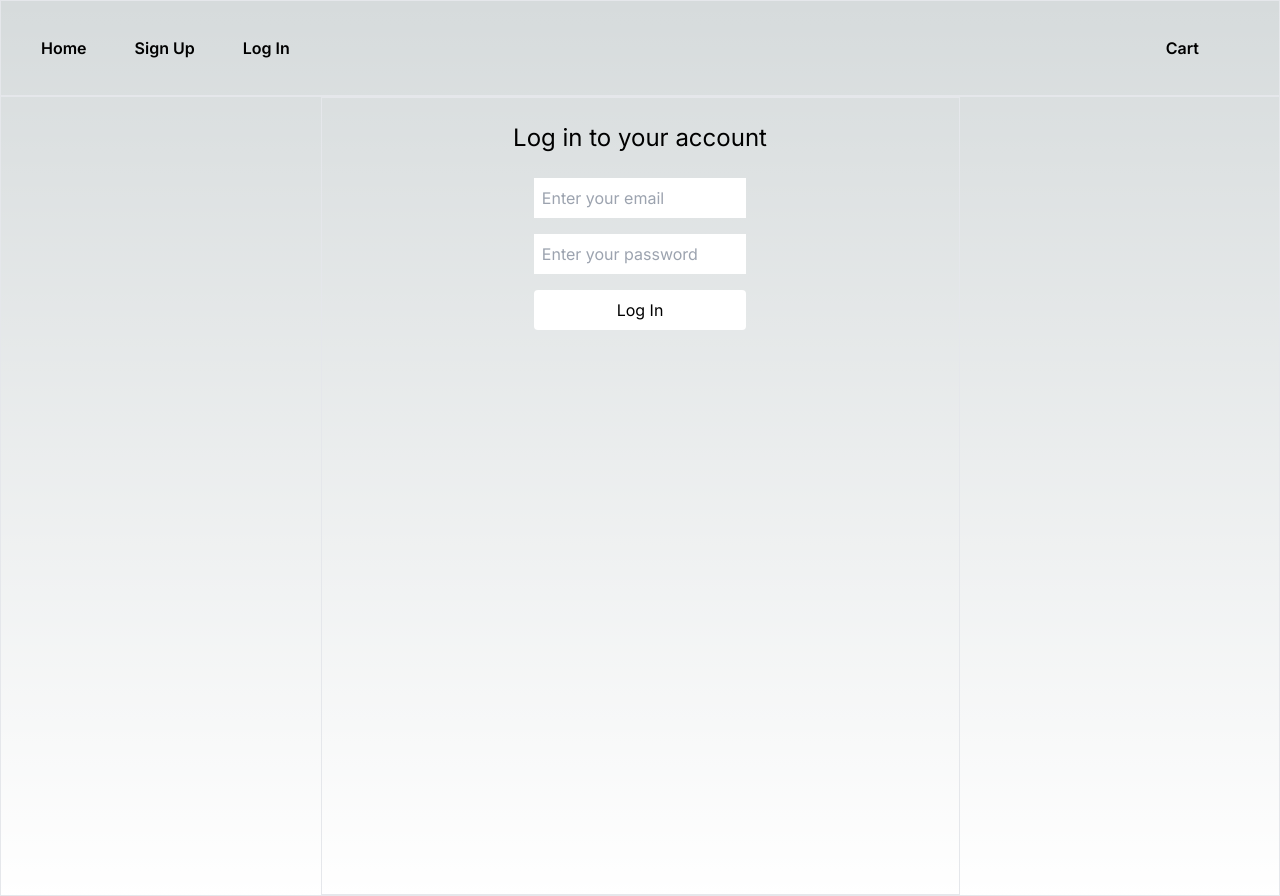
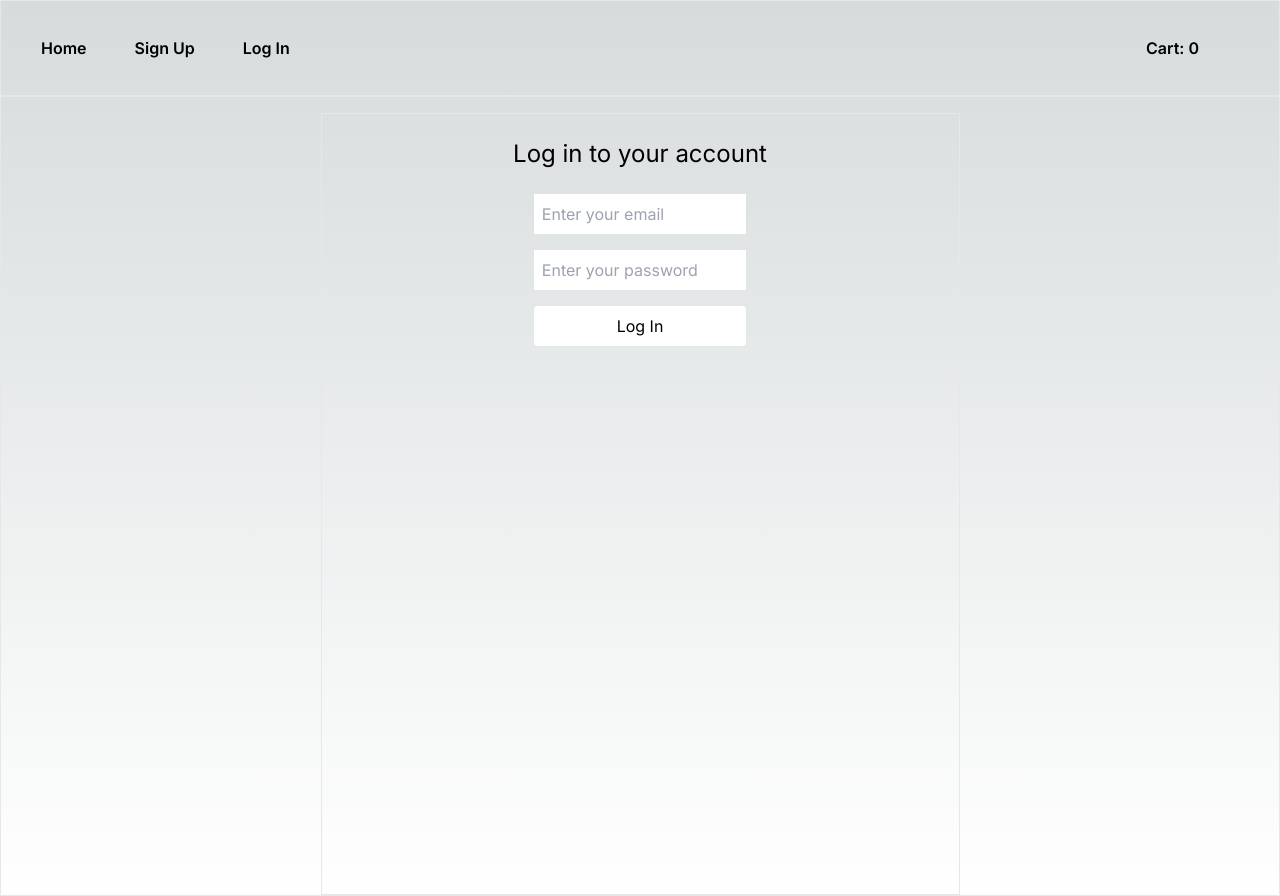
Before and after one commit to simongergely1013/kadasolutions-test-app, a Next.js app: page /login in a window 1280 px wide. Built offline with nearby package versions, Linux system fonts and the light colour scheme; no server answers.

Commit message:
added cart page

```diff
--- a/src/app/cart/page.tsx
+++ b/src/app/cart/page.tsx
@@ -1,9 +1,98 @@
-import React from "react";
+'use client';
+import { onAuthStateChanged, User } from "firebase/auth";
+import { auth } from "../firebase";
+import { useSelector, useDispatch } from "react-redux";
+import { RootState, AppDispatch } from "@/store";
+import { Bounce, ToastContainer, toast } from 'react-toastify';
+import { clearCart } from "@/store/cart";
+import React, {useState, useEffect} from "react";
+import Card from "@/components/Card";
+import 'react-toastify/dist/ReactToastify.css';
 
+const styles = {
+    main: 'flex min-h-screen flex-col items-center p-16',
+    header: 'text-5xl mb-12',
+    cartWrapper: 'w-9/12 flex flex-wrap justify-around items-center mb-12 border',
+    buttonContainer: 'flex justify-center items-center gap-4',
+    button: 'w-64 h-14 text-lg font-semibold rounded-3xl border'
+}
 
 const Cart = () => {
+    const [currentUser, setCurrentUser] = useState<User | null>(null);
+    const {cart} = useSelector((state: RootState) => state.cart);
+    const dispatch = useDispatch<AppDispatch>();
+
+    const handlePurchase = () => {
+        if(currentUser !== null){
+            toast.success('Purchased items successfully!', {
+                position: "top-center",
+                autoClose: 5000,
+                hideProgressBar: false,
+                closeOnClick: true,
+                pauseOnHover: true,
+                draggable: true,
+                progress: undefined,
+                theme: "light",
+                transition: Bounce,
+                });
+        } else {
+            toast.error('Log in or create an account', {
+                position: "top-center",
+                autoClose: 5000,
+                hideProgressBar: false,
+                closeOnClick: true,
+                pauseOnHover: true,
+                draggable: true,
+                progress: undefined,
+                theme: "light",
+                transition: Bounce,
+                });
+        }
+    }
+
+    const handleClearCart = () => {
+        dispatch(clearCart());
+    }
+
+    useEffect(() => {
+        const listen = onAuthStateChanged(auth, (user) => {
+            if(user) {
+                setCurrentUser(user)
+            } else {
+                setCurrentUser(null);
+            }
+        })
+    }, [])
     return(
-        <div>Cart</div>
+        <>
+        <div className={styles.main}>
+            {cart.length > 0 ?
+            <>
+            <h1 className={styles.header}>Your cart</h1>
+             <div className={styles.cartWrapper}>
+                {cart.map((item) => (
+                        <Card
+                        id={item.id}
+                        key={item.id}
+                        image={item.images[0]}
+                        discount={item.discountPercentage}
+                        title={item.title}
+                        price={item.price}
+                        description={item.description}
+                        />
+                    ))
+                }
+             </div>
+             <div className={styles.buttonContainer}>
+             <button className={styles.button} onClick={handlePurchase}>Purchase</button>
+             <button className={styles.button} onClick={handleClearCart}>Clear cart</button>
+             </div>
+            </>
+            : <h1 className={styles.header}>Cart is empty</h1>
+        }
+        </div>
+        <ToastContainer/>
+        </>
     )
 }
 
--- a/src/app/layout.tsx
+++ b/src/app/layout.tsx
@@ -1,8 +1,8 @@
 import type { Metadata } from 'next'
 import { Inter } from 'next/font/google'
 import {ReduxProvider} from '../store/provider';
+import NavBar from '@/components/NavBar';
 import './globals.css'
-import NavBar from '@/components/NavBar';
 
 const inter = Inter({ subsets: ['latin'] })
 
--- a/src/app/login/page.tsx
+++ b/src/app/login/page.tsx
@@ -1,12 +1,16 @@
 'use client'
 import {auth} from '../firebase';
 import { signInWithEmailAndPassword, onAuthStateChanged, signOut, User } from 'firebase/auth';
-import { toast, ToastContainer } from 'react-toastify';
+import { Bounce, ToastContainer, toast } from 'react-toastify';
 import { useRouter } from 'next/navigation';
+import { clearCart } from '@/store/cart';
+import { useDispatch } from 'react-redux';
+import { AppDispatch } from '@/store';
 import React, {useState, useEffect} from "react";
+import 'react-toastify/dist/ReactToastify.css';
 
 const styles = {
-    wrapper: 'border w-full min-h-screen flex justify-center',
+    wrapper: 'border w-full min-h-screen flex justify-center pt-4',
     form: 'border w-1/2 flex flex-col items-center',
     header: 'text-2xl p-6',
     inputDiv: 'w-1/3 flex flex-col gap-4 text-black mb-4',
@@ -19,14 +23,15 @@ const LogIn = () => {
     const [password, setPassword] = useState('')
     const [currentUser, setCurrentUser] = useState<User | null>(null);
     const router = useRouter();
+    const dispatch = useDispatch<AppDispatch>();
 
     const handleSubmit = (e: { preventDefault: () => void; }) => {
         e.preventDefault();
         signInWithEmailAndPassword(auth, email, password)
         .then((userCredentials) =>{
             console.log(userCredentials);
-            toast('Logged in successfully!', {
-                position: "top-right",
+            toast.success('Logged in successfully!', {
+                position: "top-center",
                 autoClose: 5000,
                 hideProgressBar: false,
                 closeOnClick: true,
@@ -34,8 +39,8 @@ const LogIn = () => {
                 draggable: true,
                 progress: undefined,
                 theme: "light",
+                transition: Bounce,
                 });
-                router.push('/');
         } )
         .catch(error => console.log(error))
     }
@@ -44,8 +49,8 @@ const LogIn = () => {
         signOut(auth)
         .then(() =>{
             console.log('Logged out successfully')
-            toast('Logged out successfully', {
-                position: "top-right",
+            toast.info('Logged out seccessfully!', {
+                position: "top-center",
                 autoClose: 5000,
                 hideProgressBar: false,
                 closeOnClick: true,
@@ -53,6 +58,7 @@ const LogIn = () => {
                 draggable: true,
                 progress: undefined,
                 theme: "light",
+                transition: Bounce,
                 });
         })
         .catch(error => console.log(error))
@@ -71,12 +77,12 @@ const LogIn = () => {
         }
     }, [])
     return(
+        <>
         <div className={styles.wrapper}>
             {currentUser !== null ?
-            <div className='border w-1/2 flex flex-col items-center gap-6'>
-             <h1>{`Currently logged in as ${currentUser.email}`}</h1>
+            <div className='w-1/2 flex flex-col items-center gap-4'>
+             <h1 className={styles.header}>{`Logged in as ${currentUser.email}`}</h1>
              <button className={styles.button} onClick={handleLogOut}>Log out</button>
-             <ToastContainer/>
             </div>
             :
             <form className={styles.form} onSubmit={handleSubmit}>
@@ -86,10 +92,11 @@ const LogIn = () => {
             <input className={styles.input} type="password" placeholder="Enter your password" value={password} onChange={(e) => setPassword(e.target.value)}/>
             </div>
             <button className={styles.button} type="submit" onClick={handleSubmit}>Log In</button>
-            <ToastContainer/>
         </form>
         }
         </div>
+        <ToastContainer/>
+        </>
     )
 }
 
--- a/src/app/products/[id]/page.tsx
+++ b/src/app/products/[id]/page.tsx
@@ -1,12 +1,15 @@
 'use client';
+import { Bounce, ToastContainer, toast } from 'react-toastify';
 import { useEffect } from "react";
 import { useSelector, useDispatch } from "react-redux";
 import { RootState, AppDispatch } from "@/store";
 import { fetchSingleProductData } from "@/store/singleProduct";
+import { addToCart } from "@/store/cart";
 import React from "react";
+import 'react-toastify/dist/ReactToastify.css';
 
 const styles = {
-    main: 'flex min-h-screen flex-col justify-center items-center p-24 border',
+    main: 'flex min-h-screen flex-col justify-center items-center p-16 border',
     header: 'text-5xl mb-12 border',
     productWrapper: 'w-3/4 h-[480px] flex justify-center border',
     imageContainer: 'w-1/2 h-full flex justify-center items-center border',
@@ -28,11 +31,26 @@ const SingleProduct = ({params}: {params: {id: number}}) => {
     const {product} = useSelector((state: RootState) => state.singleProduct);
     const dispatch = useDispatch<AppDispatch>();
 
+    const handleAddToCart = () => {
+            dispatch(addToCart(product));
+            toast.success('Item added to cart!', {
+                position: "top-center",
+                autoClose: 5000,
+                hideProgressBar: false,
+                closeOnClick: true,
+                pauseOnHover: true,
+                draggable: true,
+                progress: undefined,
+                theme: "light",
+                transition: Bounce,
+                });
+    }
+
     useEffect(() => {
         dispatch(fetchSingleProductData(params.id));
     }, [])
-    // console.log('product', product);
     return(
+        <>
         <div className={styles.main}>
             <div className={styles.productWrapper}>
                 <div className={styles.imageContainer}>
@@ -52,12 +70,13 @@ const SingleProduct = ({params}: {params: {id: number}}) => {
                         <div className={styles.discount}>-{product.discountPercentage}%</div>
                     <div className={styles.rowBottom}>
                         <h1 className={styles.price}>{product.price} $</h1>
-                        <button className={styles.button}>Add to cart</button>
+                        <button className={styles.button} onClick={handleAddToCart}>Add to cart</button>
                     </div>
                 </div>
             </div>
         </div>
-
+        <ToastContainer/>
+        </>
     )
 }
 
--- a/src/app/products/page.tsx
+++ b/src/app/products/page.tsx
@@ -5,10 +5,9 @@ import { RootState, AppDispatch } from '@/store';
 import { fetchProductsData } from '@/store/products';
 import React from "react";
 import Card from "@/components/Card";
-import { it } from 'node:test';
 
 const styles = {
-    main: 'flex min-h-screen flex-col justify-center items-center p-24',
+    main: 'flex min-h-screen flex-col justify-center items-center p-16',
     header: 'text-5xl mb-12',
     productsWrapper: 'w-9/12 flex flex-wrap justify-center items-center border'
 }
@@ -25,7 +24,7 @@ const Products = () => {
         <h1 className={styles.header}>See Products</h1>
         <div className={styles.productsWrapper}>
         {products.length > 0 &&
-             products.map((item, index) => (
+             products.map((item) => (
                <Card
                id={item.id}
                key={item.id}
--- a/src/components/NavBar.tsx
+++ b/src/components/NavBar.tsx
@@ -2,6 +2,8 @@
 import { onAuthStateChanged, User } from "firebase/auth";
 import { auth } from "@/app/firebase";
 import React, {useState, useEffect} from "react";
+import { useSelector } from "react-redux";
+import { RootState } from "@/store";
 import Link from "next/link";
 
 const styles = {
@@ -12,6 +14,7 @@ const styles = {
 
 const NavBar = () => {
     const [currentUser, setCurrentUser] = useState<User | null>(null);
+    const {cart} = useSelector((state: RootState) => state.cart);
 
     useEffect(() => {
         const listen = onAuthStateChanged(auth, (user) => {
@@ -33,7 +36,7 @@ const NavBar = () => {
             <Link href={"/login"}>{currentUser !== null ? 'Log Out' : 'Log In'}</Link>
             </div>
             <div className={styles.rightSide}>
-             <Link href={"/cart"}>Cart</Link>
+             <Link href={"/cart"}>Cart: {cart.length}</Link>
             </div>
         </div>
     )
--- /dev/null
+++ b/src/store/cart/index.ts
@@ -0,0 +1,29 @@
+import { createSlice, PayloadAction } from '@reduxjs/toolkit';
+import { CartState } from './cart.interfaces';
+import { Product } from '../products/products.interfaces';
+
+const initialState: CartState = {
+    cart: [],
+    isLoading: false,
+    isError: false
+}
+
+const cart = createSlice({
+    name: 'cart',
+    initialState: initialState,
+    reducers: {
+        addToCart(state, action: PayloadAction<Product>){
+            state.cart.push(action.payload);
+            state.isError = false;
+            state.isLoading = false;
+        },
+        clearCart(state){
+            state.cart = [];
+            state.isError = false;
+            state.isLoading = false;
+        }
+    }
+})
+
+export const {addToCart, clearCart} = cart.actions;
+export default cart;
--- a/src/store/index.ts
+++ b/src/store/index.ts
@@ -2,6 +2,7 @@
 import { configureStore } from '@reduxjs/toolkit';
 import products from './products';
 import singleProduct from './singleProduct';
+import cart from './cart';
 
 // const reducers = combineReducers({
 //     //user: user.reducer
@@ -10,7 +11,8 @@ import singleProduct from './singleProduct';
 export const store = configureStore({
     reducer: {
       products: products.reducer,
-      singleProduct: singleProduct.reducer
+      singleProduct: singleProduct.reducer,
+      cart: cart.reducer
     },
   })
 
```
Also changed, not shown: src/store/cart/cart.interfaces.ts (added, +7 -0 lines).
